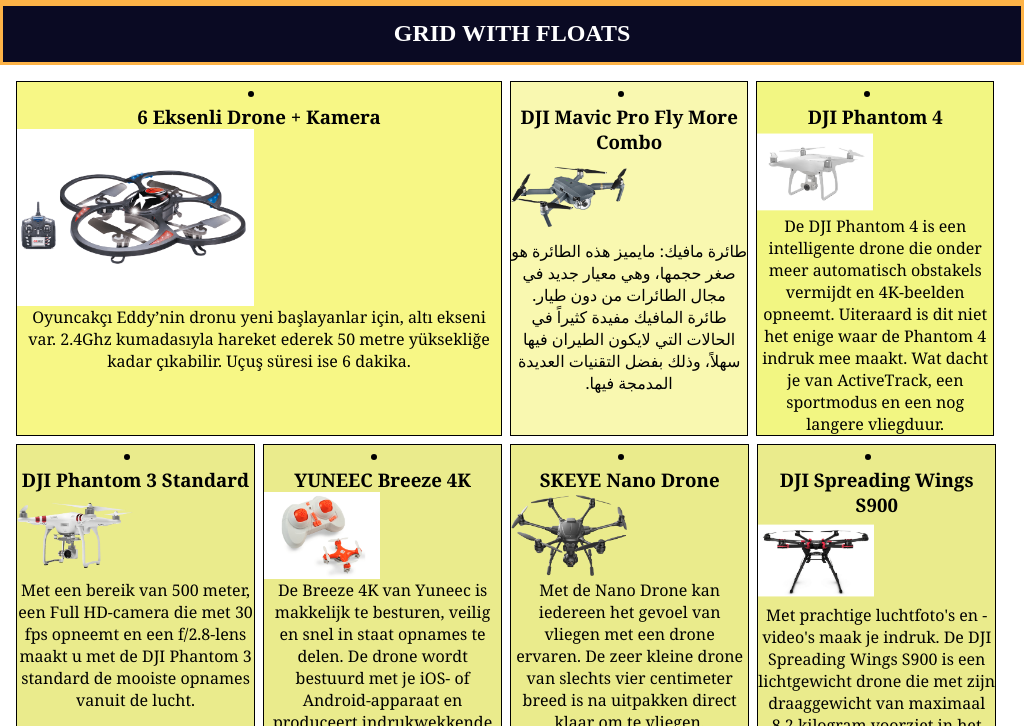
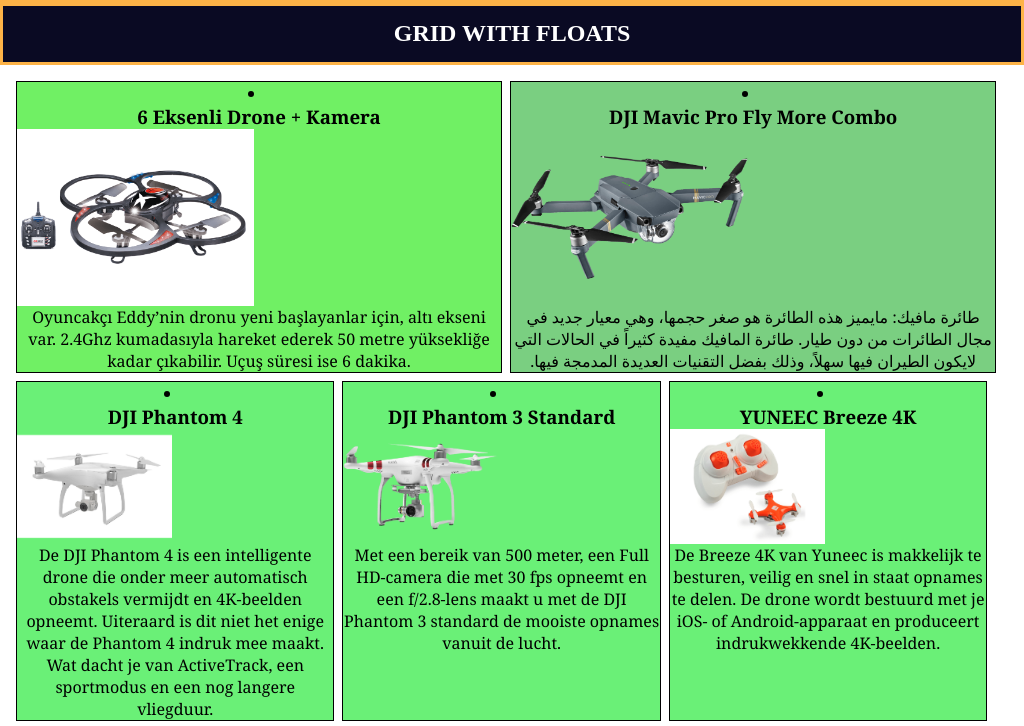
Before and after one commit to AdeebaSaeed/FooCoding, a plain HTML site: page Week-02/index.html in a window 1024 px wide. Shown: the part 69-795 px from the top of the page. Drawn offline with Linux system fonts and the light colour scheme.

Commit message:
Update style.css

```diff
--- a/Week-02/style.css
+++ b/Week-02/style.css
@@ -108,7 +108,7 @@
         height: auto;
     }
 }
-@media (min-width: 1024px) {
+@media (min-width: 1300px) {
     .grid-item:first-child {
         width: 49%;
         background-color: rgb(247, 247, 133);
@@ -132,27 +132,3 @@
         height: auto;
     }
 }
-
-@media (min-width: 1024px) and (max-width: 1200px) {
-    .grid-item:first-child {
-        width: 49%;
-        background-color: rgb(247, 247, 133);
-    }
-    .grid-item:nth-child(2) {
-        width: 24%;
-        background-color: rgb(249, 248, 176);
-    }
-    .grid-item:nth-child(3) {
-        width: 24%;
-        background-color: rgba(242, 246, 130, 0.995);
-    }
-    .grid-item:nth-child(n+4) {
-        background-color: rgb(234, 235, 140);
-        width: 24.1%;
-    }
-    img {
-        display: flex;
-        width: 49%;
-        height: auto;
-    }
-}
```
